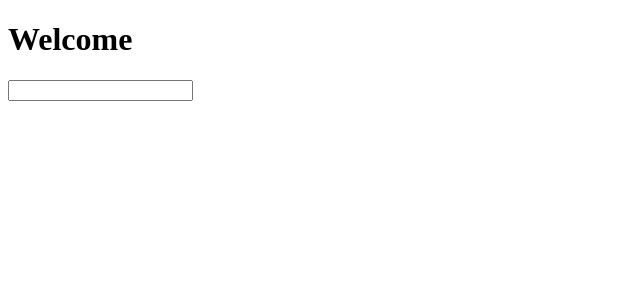
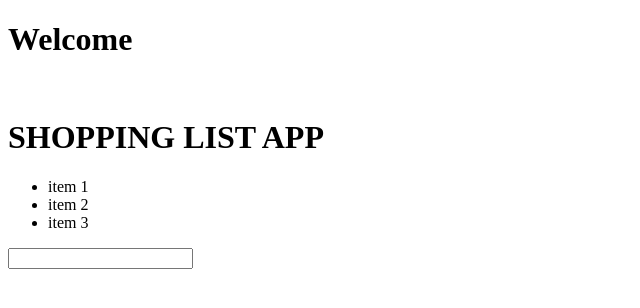
Before and after one commit to JSebastianDP/Fundamentos-vue.js, a plain HTML site: page index2.html in a window 1280 px wide. Shown: the whole page, without its empty margins (0-640 px from the left). Drawn offline with nearby package versions, Linux system fonts and the light colour scheme.

Commit message:
Se aprende a iterar listas con Vue

```diff
--- a/index2.html
+++ b/index2.html
@@ -9,6 +9,13 @@
     <div id="shopping-list">
         <!-- Se hace llamado a la variable creada en data para mostrar su contenido-->
         <h1>{{ header ? header :"Welcome"}}</h1>
+        <br>
+        <h1>{{header2.toLocaleUpperCase()}}</h1>
+        <ul>
+            <!--Tener en en cuenta lo que se inserta en el v-for, item in items, en este caso item seria el que va dentro de llaves
+            e items el arreglo que se encuentra en data -->
+            <li v-for="item in items">{{ item}}</li>
+        </ul>
         <!-- Se crea un textfield con la variable creada en data-->
         <input type="text" v-model="header">
     </div>
@@ -21,7 +28,13 @@
             el: '#shopping-list',
             //Se crea una variable con el contenido que se desea mostrar en la pagina
             data: {
-                header: null
+                header: null,
+                header2: 'Shopping list app',
+                items: [
+                    'item 1',
+                    'item 2',
+                    'item 3'
+                ]
             }
 
         });
```
